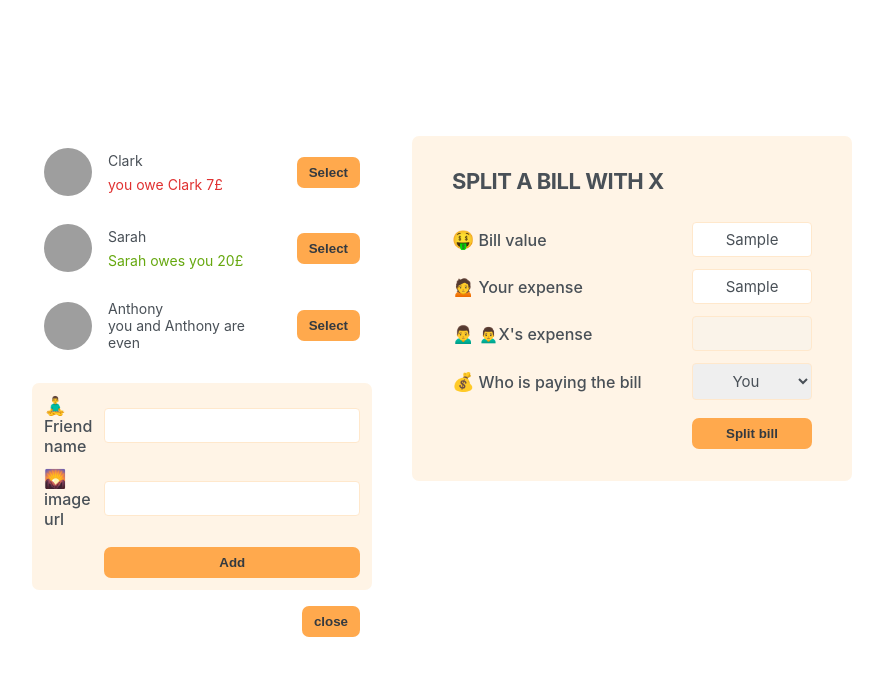
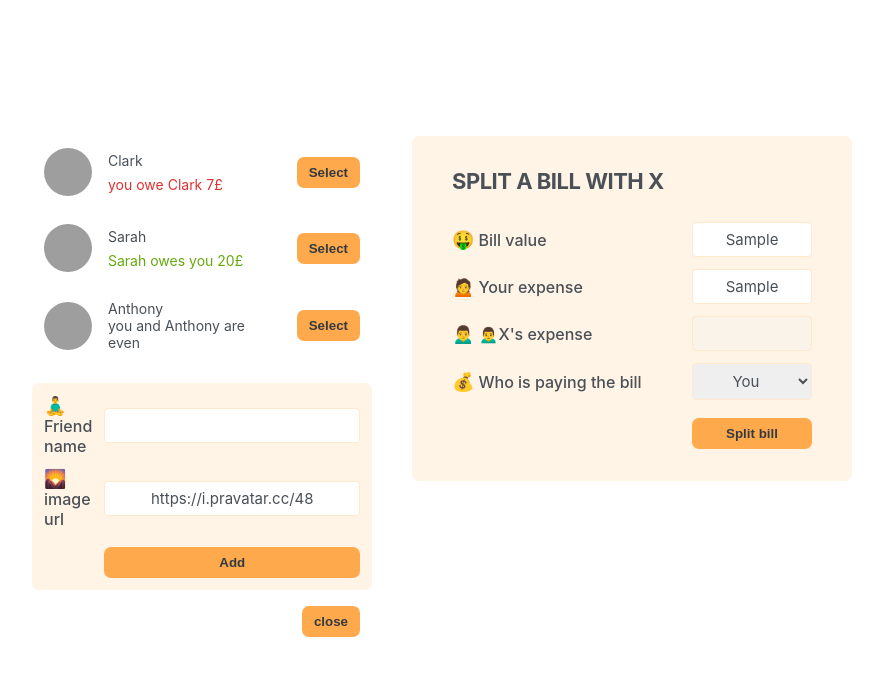
Before and after one commit to CiroFiniello/react-eat-n-split, a React (Vite) app: page / in a window 1280 px wide. Both pictures are taken after typing "Sample", "Sample" into the empty fields and a click on the button "Add Friend". Shown: the top 676 px of the page, without its empty margins (198-1081 px from the left). Built offline with nearby package versions, Linux system fonts and the light colour scheme; grey boxes are pictures that could not be loaded.

Commit message:
ho aggiunto le funzionalità alla pagina di prima, ora può essere aggiunto un amico tramite la funzione , ho creato un ostate per gestire l'aggiunta, e viene visualizzato ogni volta un nuovo array con l'aggiunta del "nuovo friend"

```diff
--- a/src/components/App.jsx
+++ b/src/components/App.jsx
@@ -33,15 +33,20 @@
 
 export default function App() {
   const [showAddFriend, setShowAddFriend] = useState(false);
+  const [friends, setFriends] = useState(initialFriends);
 
   function handleShowAddFriend() {
     setShowAddFriend((show) => !show);
   }
+  function handleAddFriend(friend) {
+    setFriends((friends) => [...friends, friend]);
+    setShowAddFriend(false);
+  }
   return (
     <div className="app">
       <div className="sidebar">
-        <FriendList />
-        {showAddFriend && <FormAddFriend />}
+        <FriendList friends={friends} />
+        {showAddFriend && <FormAddFriend onAddfriend={handleAddFriend} />}
         <Button onClick={handleShowAddFriend}>
           {showAddFriend ? "close" : "Add Friend"}
         </Button>
@@ -51,8 +56,7 @@
   );
 }
 
-function FriendList() {
-  const friends = initialFriends;
+function FriendList({ friends }) {
   return (
     <ul>
       {friends.map((friend) => (
@@ -85,13 +89,39 @@
   );
 }
 
-function FormAddFriend() {
+function FormAddFriend({ onAddfriend }) {
+  const [name, setName] = useState("");
+  const [image, setImage] = useState("https://i.pravatar.cc/48");
+  function handleSubmit(e) {
+    e.preventDefault();
+
+    if (!name || !image) return;
+
+    const id = crypto.randomUUID();
+    const newFriend = {
+      id,
+      name,
+      image: `${image}?=${id}`,
+      balance: 0,
+    };
+    onAddfriend(newFriend);
+    setName("");
+    setImage("https://i.pravatar.cc/48");
+  }
   return (
-    <form className="form-add-friend">
+    <form className="form-add-friend" onSubmit={handleSubmit}>
       <label>🧘‍♂️ Friend name</label>
-      <input type="text" />
+      <input
+        type="text"
+        value={name}
+        onChange={(e) => setName(e.target.value)}
+      />
       <label>🌄image url</label>
-      <input type="text" />
+      <input
+        type="text"
+        value={image}
+        onChange={(e) => setImage(e.target.value)}
+      />
       <Button>Add</Button>
     </form>
   );
```
